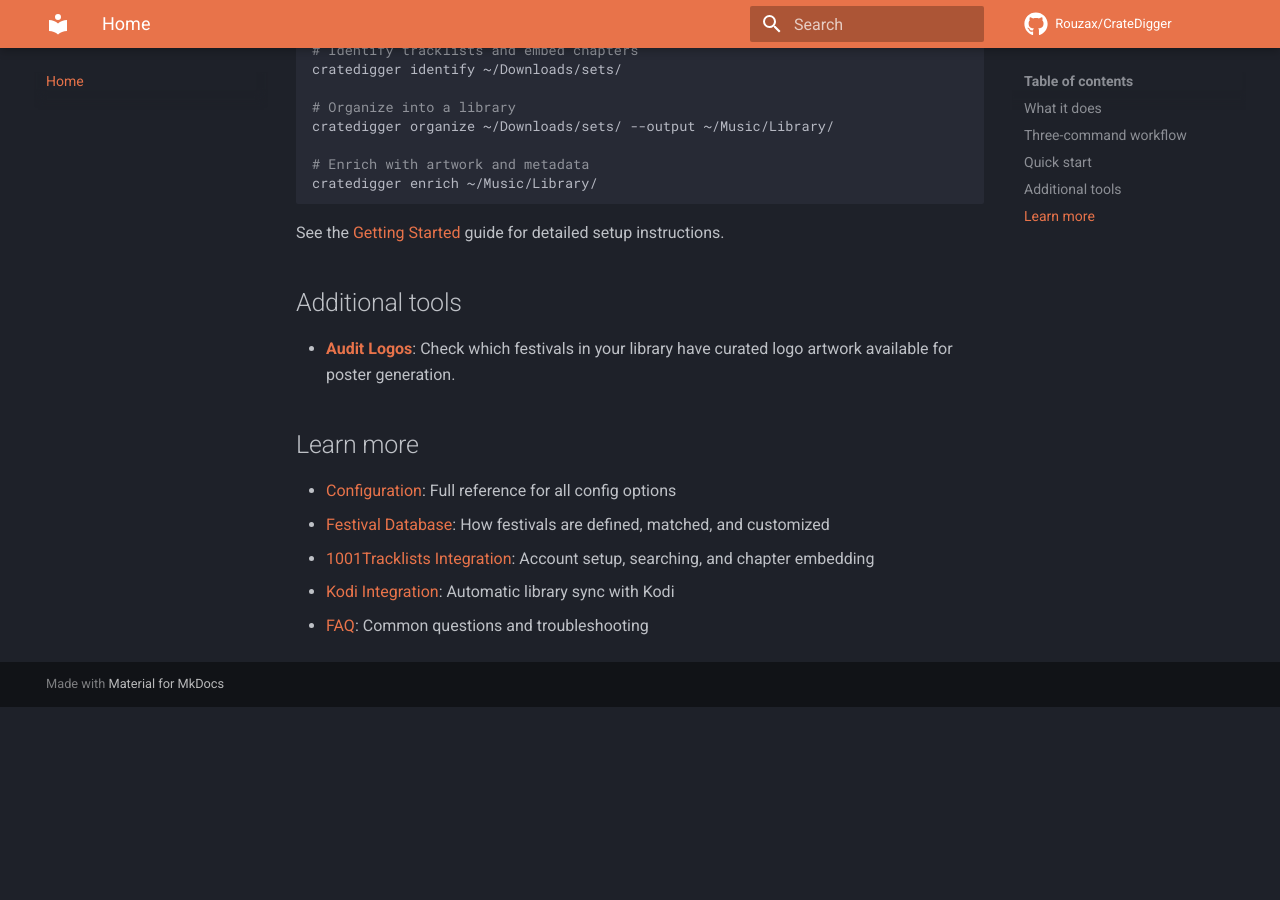
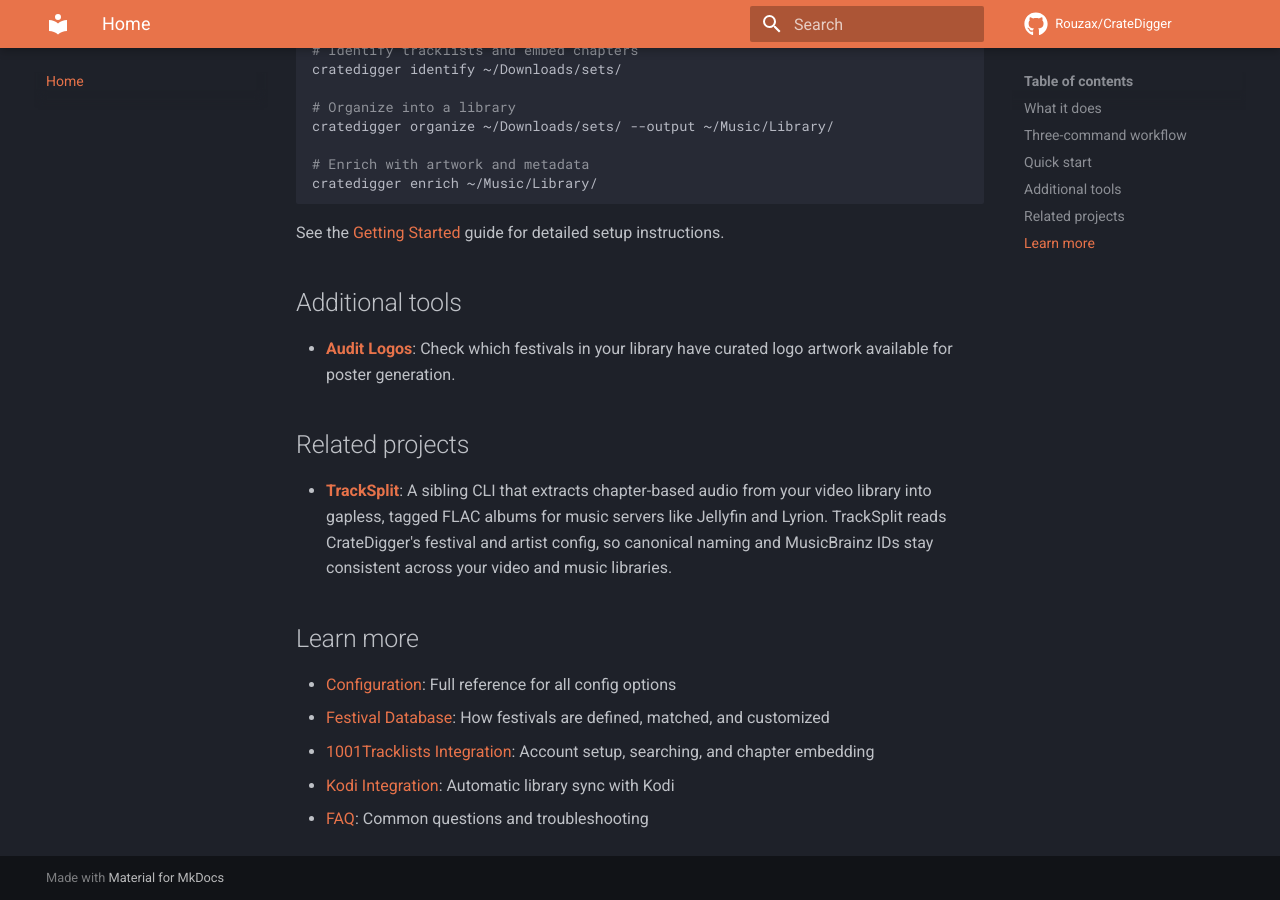
Before and after one commit to Rouzax/CrateDigger, an MkDocs documentation site: the page built from docs/index.md, in a window 1280 px wide and 900 px high, scrolled down 908 px. Built offline with MkDocs 1.6.1 and Material for MkDocs 9.7.7, drawn with Linux system fonts in a browser that asks for light colours; comment, search, counter and statistics services are not loaded; before the commit the page ends 1615 px from its top, so only the background shows below that.

Commit message:
docs: correct vision extra description, refresh version, add TrackSplit cross-promotion
Fix false GPT-4o screenshot parsing claim in README, bump version references
to 0.9.8, drop stale hero badge, and advertise the sibling TrackSplit project
on the README, landing page, and MkDocs index.

```diff
--- a/docs/index.md
+++ b/docs/index.md
@@ -38,6 +38,10 @@
 
 - **[Audit Logos](commands/audit-logos.md)**: Check which festivals in your library have curated logo artwork available for poster generation.
 
+## Related projects
+
+- **[TrackSplit](https://github.com/Rouzax/TrackSplit)**: A sibling CLI that extracts chapter-based audio from your video library into gapless, tagged FLAC albums for music servers like Jellyfin and Lyrion. TrackSplit reads CrateDigger's festival and artist config, so canonical naming and MusicBrainz IDs stay consistent across your video and music libraries.
+
 ## Learn more
 
 - [Configuration](configuration.md): Full reference for all config options
```
Also changed, not shown: README.md (+6 -2 lines), site/index.html, site/style.css.
